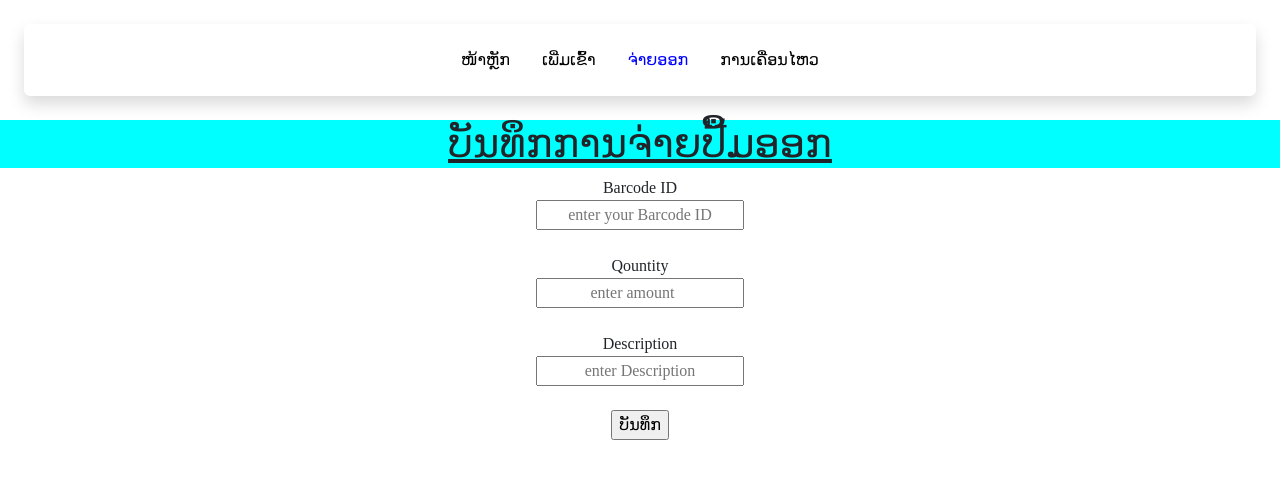
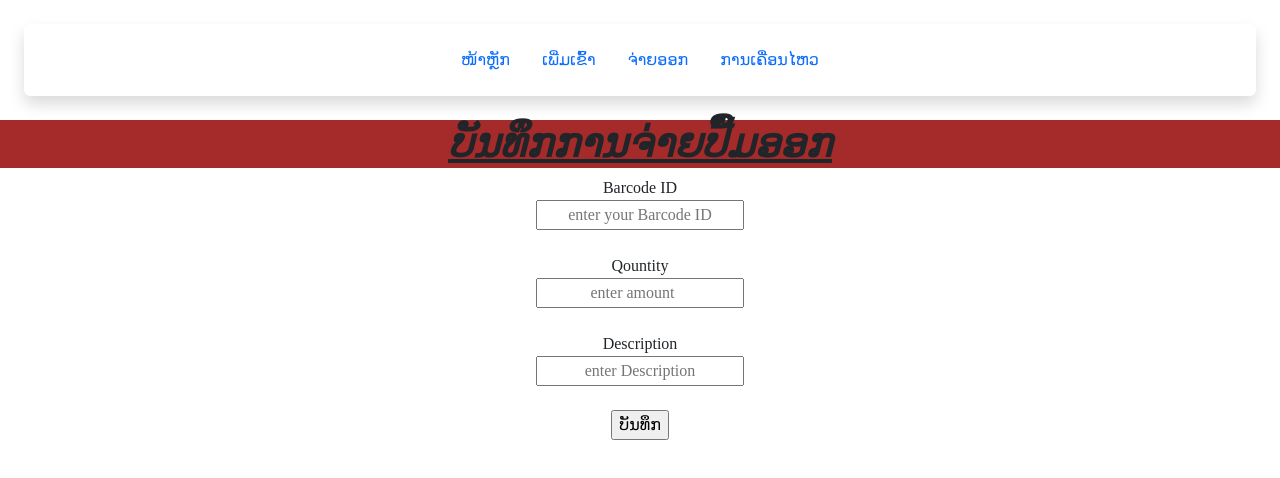
Before and after one commit to Yeng-Yang/nbs_stock_books, a plain HTML site: page menu/Get_Out.html in a window 1280 px wide. Drawn offline with nearby package versions, Linux system fonts and the light colour scheme.

Commit message:
Update Get_Out.html

```diff
--- a/menu/Get_Out.html
+++ b/menu/Get_Out.html
@@ -16,30 +16,6 @@
 <script src="https://cdn.jsdelivr.net/npm/bootstrap@5.3.3/dist/js/bootstrap.bundle.min.js"
     integrity="sha384-YvpcrYf0tY3lHB60NNkmXc5s9fDVZLESaAA55NDzOxhy9GkcIdslK1eN7N6jIeHz"
     crossorigin="anonymous"></script>
-<style>
-    * {
-
-        font-family: "Noto Sans Lao", sans-serif;
-        font-optical-sizing: auto;
-        font-weight: 500;
-        font-style: normal;
-        font-variation-settings:
-            "wdth" 87.5;
-    }
-    a{
-        text-decoration: none !important;
-        color: #000 !important;
-    }
-    .activess{
-        color: blue !important;
-    }
-    .text-one{
-        text-align: center;
-        font-size: 50px;
-        color: rgb(3, 3, 75);
-        letter-spacing: 3px;
-    }
-</style>
 
 <style>
     * {
@@ -55,7 +31,7 @@
 
     h1 {
         text-align: center;
-        background-color: aqua;
+       background-color: brown;
     }
     .Form_Entry{
         width: 100;
```
